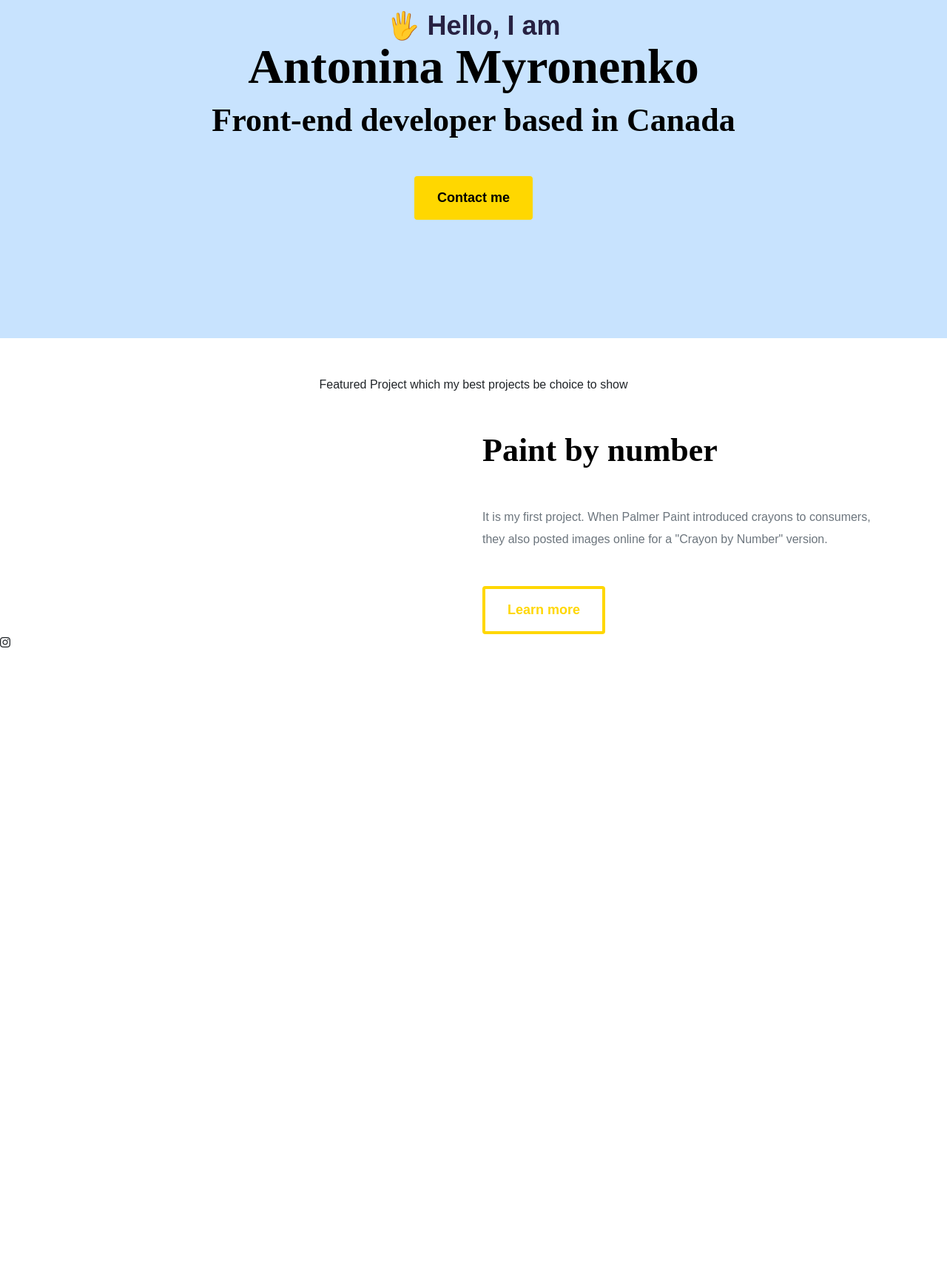
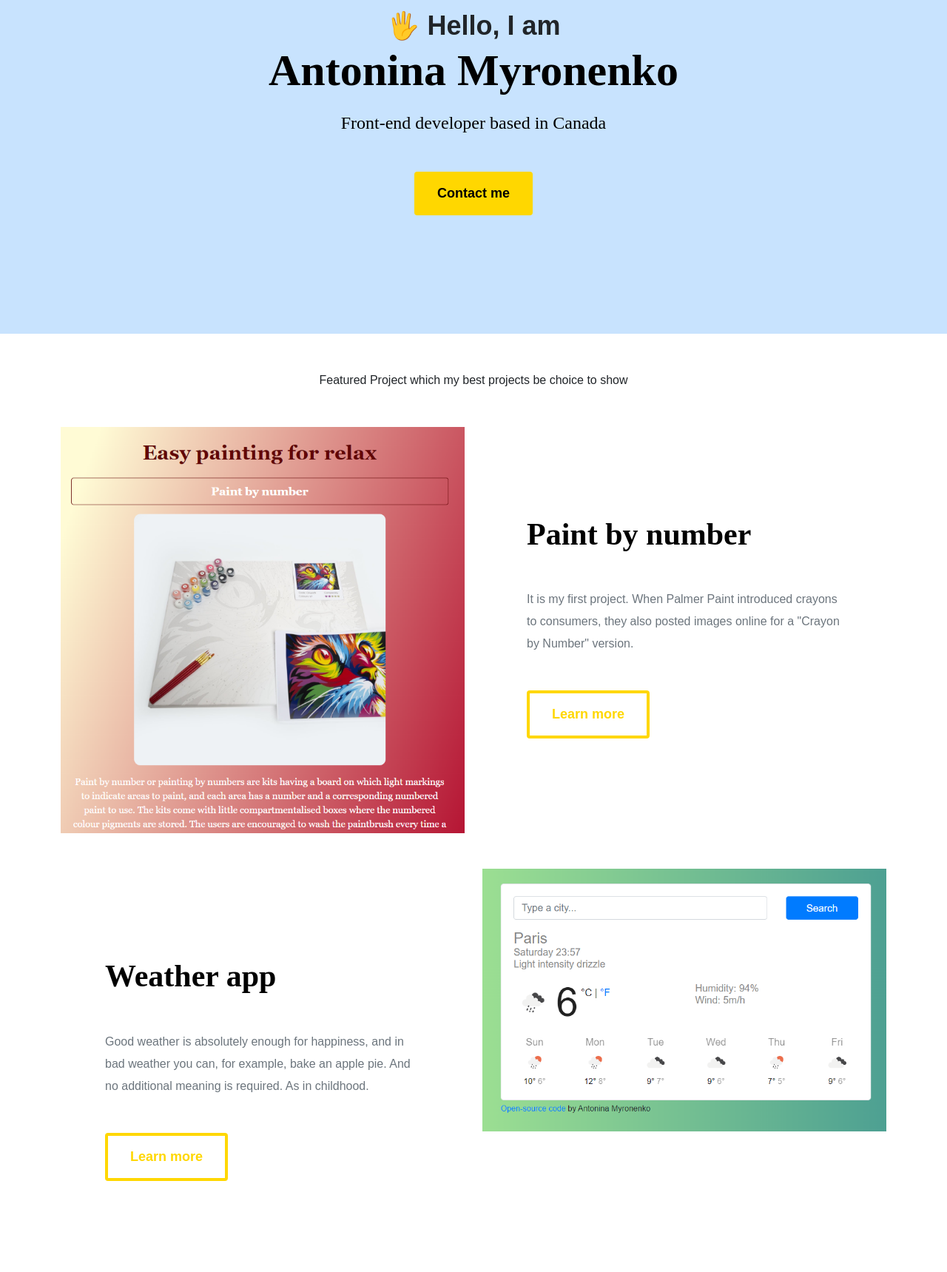
Before and after one commit to AntoninaMyr/my-portfolio, a plain HTML site: page index.html in a window 1280 px wide. Shown: the part 140-1859 px from the top of the page at 74% size. Before the commit the page ends 1021 px from the top, so only its background shows below. Drawn offline with nearby package versions, Linux system fonts and the light colour scheme.

Commit message:
Added hopage design

```diff
--- a/index.html
+++ b/index.html
@@ -22,19 +22,44 @@
     <p class="text-center m-5">Featured Project which my best projects be choice to show</p>
 
     <div class="container">
-        <div class="row">
-            <div class="col-6">
-
+        <div class="row mb-5">
+            <div class="col d-none d-lg-block">
+                <img src="img/Paint.png" class="img-fluid" alt="" />
             </div>
-            <div class="col-6">
-                <h2 class="mb-5">Paint by number</h2>
-                <p class="mb-5 text-muted">It is my first project. When Palmer Paint introduced crayons to consumers,
-                    they also posted images online for a "Crayon by Number"
-                    version.</p>
+            <div class="col">
+                <div class="project-description">
+                    <h2 class="mb-5">Paint by number</h2>
+                    <p class="mb-5 text-muted">It is my first project. When Palmer Paint introduced crayons to consumers,
+                        they also posted images online for a "Crayon by Number"
+                        version.</p>
                     <a href="" class="btn btn-branding-outline"> Learn more </a>
+                </div>
             </div>
         </div>
-
+        <div class="row mb-5">
+            <div class="col">
+                <div class="project-description">
+                    <h2 class="mb-5">Weather app</h2>
+                    <p class="mb-5 text-muted">Good weather is absolutely enough for happiness, and in bad weather you can, for example, bake an apple pie. And no additional meaning is required. As in childhood.</p>
+                    <a href="" class="btn btn-branding-outline"> Learn more </a>
+                </div>
+            </div>
+                <div class="col d-none d-lg-block">
+                    <img src="img/weather.png" class="img-fluid" alt="" />
+                </div>
+        </div>
+        <div class="row">
+            <div class="col d-none d-lg-block">
+                <img src="img/cv1.png" class="img-fluid" alt="" />
+            </div>
+            <div class="col">
+                <div class="project-description">
+                    <h2 class="mb-5">CV by HTML+CSS</h2>
+                    <p class="mb-5 text-muted">"Always dream and shoot higher than you know you can do. Do not bother just to be better than your contemporaries or predecessors. Try to be better than yourself", William Faulkner. </p>
+                    <a href="" class="btn btn-branding-outline"> Learn more </a>
+                </div>
+            </div>
+        </div>
     </div>
     <i class="fa-brands fa-instagram"></i>
 </body>
--- a/styles/style.css
+++ b/styles/style.css
@@ -15,10 +15,11 @@ h1, h2, h3, h4, h5, h6 {
     font-weight: bold;
 }
 h1 {
-    font-size: 66px;
+    font-size: 60px;
+    line-height: 1.5;
 }
 h2 {
-    font-size: 44px;
+    font-size: 42px;
 }
 p {
     font-weight: normal;
@@ -34,12 +35,11 @@ p {
     font-size: 36px;
     font-weight: bold;
     margin: 0;
-    color: #272142;
 }
-hero h2 {
+.hero h2 {
     font-family: var(--heading-font-family);
     font-weight: normal;
-    line-height: 2;
+    line-height: 1.5;
     font-size: 24px;
 }
 
@@ -62,3 +62,25 @@ hero h2 {
     padding: 15px 30px;
     font-weight: bold;
 }
+
+.project-description {
+    padding: 120px 60px;
+}
+
+@media (max-width: 980px) {
+    h1 {
+        font-size: 40px;
+        line-height: 2;
+    }
+    h2 {
+        font-size: 40px;
+    }
+
+    .hero {
+        padding: 80px 20px;
+    }
+    .project-description {
+        padding: 0;
+        text-align: center;
+    }
+}
```
Also changed, not shown: img/cv1.png (added).
